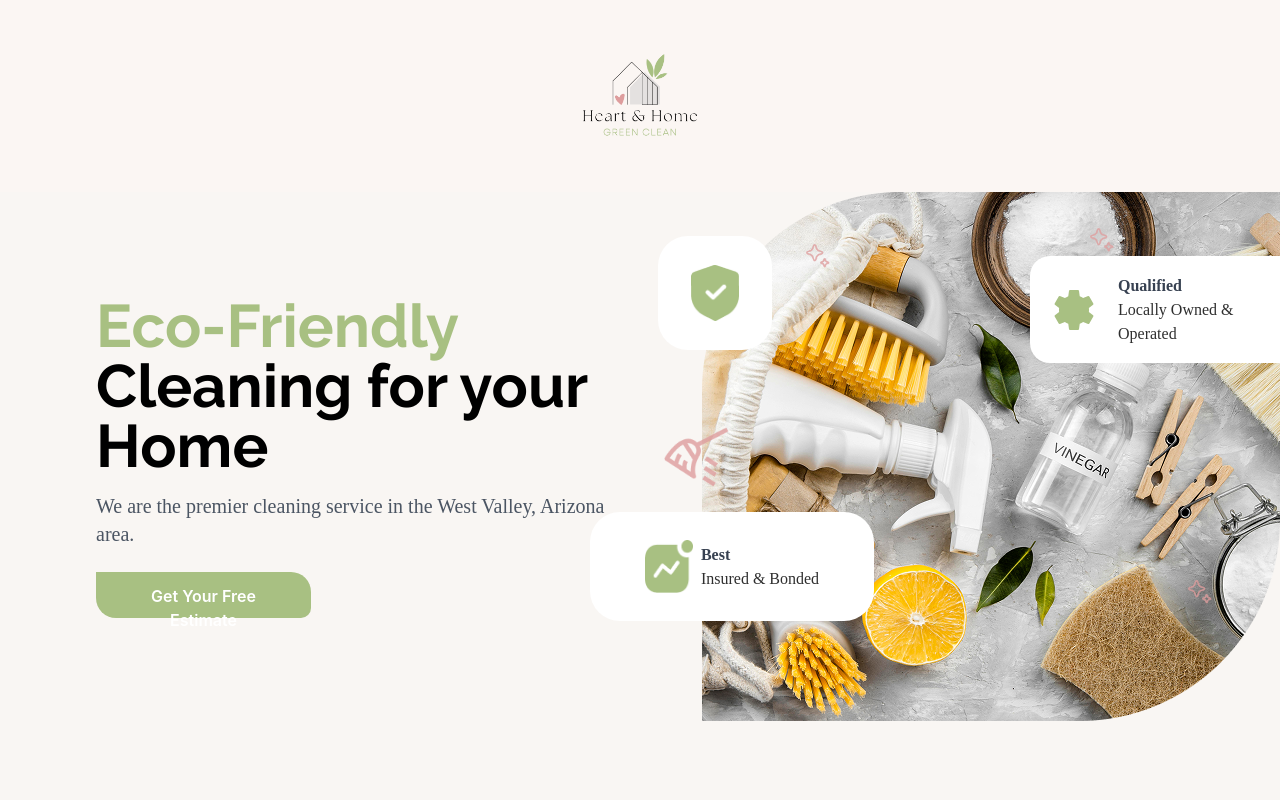
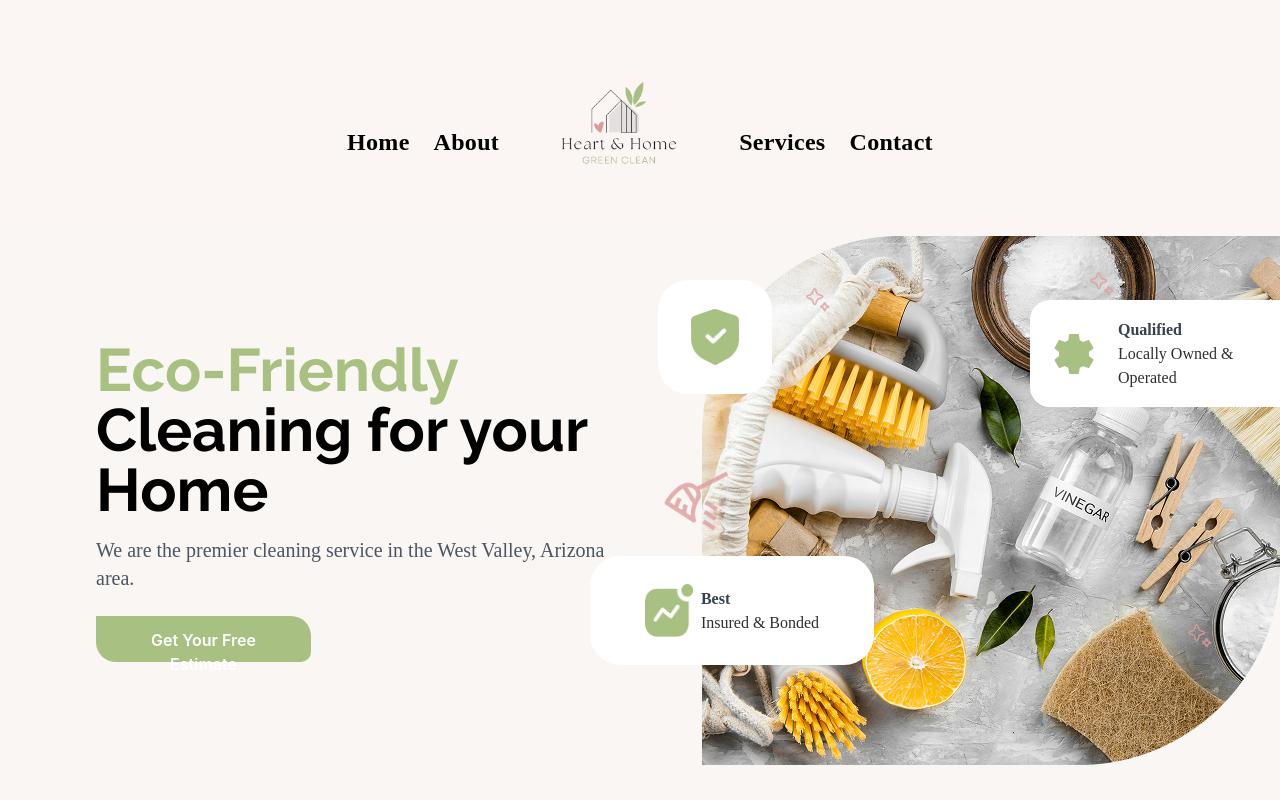
Before and after one commit to MaaniMaaz/heart, a React (Create React App) app: page / in a window 1280 px wide. Shown: the top 800 px of the page. Built offline with nearby package versions, Linux system fonts and the light colour scheme.

Commit message:
fix spacing issue

```diff
--- a/src/EcoFriendly.jsx
+++ b/src/EcoFriendly.jsx
@@ -75,10 +75,10 @@ const EcoFriendlyCleaning = () => {
         {/* Text and button container */}
         <div className="absolute inset-0 flex flex-col justify-center items-start p-4 md:p-8 lg:p-12 z-10">
           <div className="max-w-[80%] md:max-w-[70%] lg:max-w-[60%]">
-            <h1 className="font-['Raleway'] font-bold text-lg sm:text-xl md:text-3xl lg:text-[54px] leading-tight md:leading-[50px] tracking-normal  text-left text-[rgba(222,157,157,1)]">
+            <h1 className="font-['Raleway'] font-bold text-[2.125rem] sm:text-xl md:text-3xl lg:text-[54px] leading-tight md:leading-[50px] tracking-normal  text-left text-[rgba(222,157,157,1)]">
               Eco-Friendly <br /> Cleaning With A <br/>Heart.
             </h1>
-            <button className="mt-2 lg:mt-4 w-[120px] sm:w-[160px] md:w-[200px] h-[28px] sm:h-[36px] md:h-[44px] rounded-tr-[20px] rounded-br-[10px] rounded-bl-[20px]
+            <button className="mt-2 lg:mt-4 w-[130px] sm:w-[160px] md:w-[200px] h-[36px] sm:h-[36px] md:h-[44px] rounded-tr-[20px] rounded-br-[10px] rounded-bl-[20px]
                             bg-[rgba(168,192,130,1)] text-white
                             font-['Poppins'] font-semibold text-[10px] sm:text-xs md:text-sm lg:text-[16px]
                             flex justify-center items-center">
--- a/src/MainHero.jsx
+++ b/src/MainHero.jsx
@@ -10,9 +10,9 @@ import Brush from "./pictures/Brush.png";
 
 const MainHero = () => {
   return (
-    <div className="bg-[#F9F6F3] min-h-screen flex flex-col items-end justify-start pl-24 pr-0 py-0 relative">
+    <div className="bg-[#F9F6F3] lg:min-h-screen min-h-[80vh] iphone-se:min-h-[100vh] iphone-xr:min-h-[75vh] iphone-12-pro:min-h-[80vh] galaxy-s8-plus:min-h-[90vh] ipad-air:min-h-[60vh] sm:min-h-[50vh] md:min-h-[80vh] flex flex-col items-end justify-start pl-24 pr-0 py-0 relative">
       {/* Mobile-specific overlay (hidden on lg) */}
-      <div className="lg:hidden absolute inset-0 bg-[#F9F6F3] z-10 flex flex-col px-4 pt-8">
+      <div className="lg:hidden absolute inset-0 bg-[#F9F6F3] z-10 flex flex-col px-4">
         {/* Text Content First on Mobile */}
         <div className="text-center mb-6">
           <h1 className="font-['Raleway'] font-bold text-4xl leading-[1.1] text-black">
--- a/src/NavHero.jsx
+++ b/src/NavHero.jsx
@@ -1,23 +1,33 @@
 import React, { useState } from 'react';
-import House from "./pictures/Heart & Home_square.png";
+import House from "./pictures/HeartHDbg.png";
 
 const Navbar = () => {
   const [isOpen, setIsOpen] = useState(false);
 
   return (
-    <nav className="bg-[rgba(251,246,243,1)] ">
+    <nav className="bg-[rgba(251,246,243,1)] py-4">
       <div className="container mx-auto px-4">
         {/* Desktop Navigation */}
         <div className="hidden md:flex justify-center items-center space-x-6">
-
+          <a className="font-averia text-[24px] font-bold leading-[14px] tracking-[0.3px] mt-12" href="#">
+            Home
+          </a>
+          <a className="font-averia text-[24px] font-bold leading-[14px] tracking-[0.3px] mt-12" href="#">
+            About
+          </a>
           <div className="flex flex-col items-center">
             <img
               alt="Logo with a house and a leaf"
-              className="h-48 w-48"
+              className="h-48 w-48 mt-3 "
               src={House}
             />
           </div>
-
+          <a className="font-averia text-[24px] font-bold leading-[14px] tracking-[0.3px] mt-12" href="#">
+            Services
+          </a>
+          <a className="font-averia text-[24px] font-bold leading-[14px] tracking-[0.3px] mt-12" href="#">
+            Contact
+          </a>
         </div>
 
         {/* Mobile Navigation */}
@@ -25,7 +35,7 @@ const Navbar = () => {
           <div className="flex-1">
             <img
               alt="Logo with a house and a leaf"
-              className="w-[120px] h-auto"
+              className="w-[100px] h-auto"
               src={House}
             />
           </div>
@@ -37,7 +47,7 @@ const Navbar = () => {
             <svg
               className="w-6 h-6"
               fill="none"
-              stroke="rgba(168,192,130,1)"
+              stroke="currentColor"
               viewBox="0 0 24 24"
               xmlns="http://www.w3.org/2000/svg"
             >
@@ -60,7 +70,7 @@ const Navbar = () => {
           </button>
         </div>
 
-        {/* Mobile Menu
+        {/* Mobile Menu */}
         {isOpen && (
           <div className="md:hidden bg-[rgba(251,246,243,1)] py-4 space-y-4">
             <a className="block font-averia text-xl font-bold tracking-[0.3px] px-4 py-2" href="#">
@@ -76,7 +86,7 @@ const Navbar = () => {
               Contact
             </a>
           </div>
-        )} */}
+        )}
       </div>
     </nav>
   );
--- a/src/Reviews.jsx
+++ b/src/Reviews.jsx
@@ -44,7 +44,7 @@ const Reviews = () => {
         </p>
 
         {/* Arrow Navigation Controls */}
-        <div className="flex items-center justify-end mt-4 md:mt-6 gap-4">
+        <div className="flex items-center justify-end mt-4 md:mt-6 gap-0">
           {/* Previous Arrow */}
           <button
             onClick={prevReview}
--- a/tailwind.config.js
+++ b/tailwind.config.js
@@ -13,6 +13,13 @@ export default {
         inter: ["Inter", "sans-serif"],
         poppins: ["Poppins",],
       },
+      screens: {
+        'iphone-se': '375px', // Custom breakpoint for iPhone SE
+        'iphone-xr': '414px',
+        'iphone-12-pro': '390px',
+        'galaxy-s8-plus': '360px',
+        'ipad-air': '820px',
+      },
     },
   },
   plugins: [],
```
